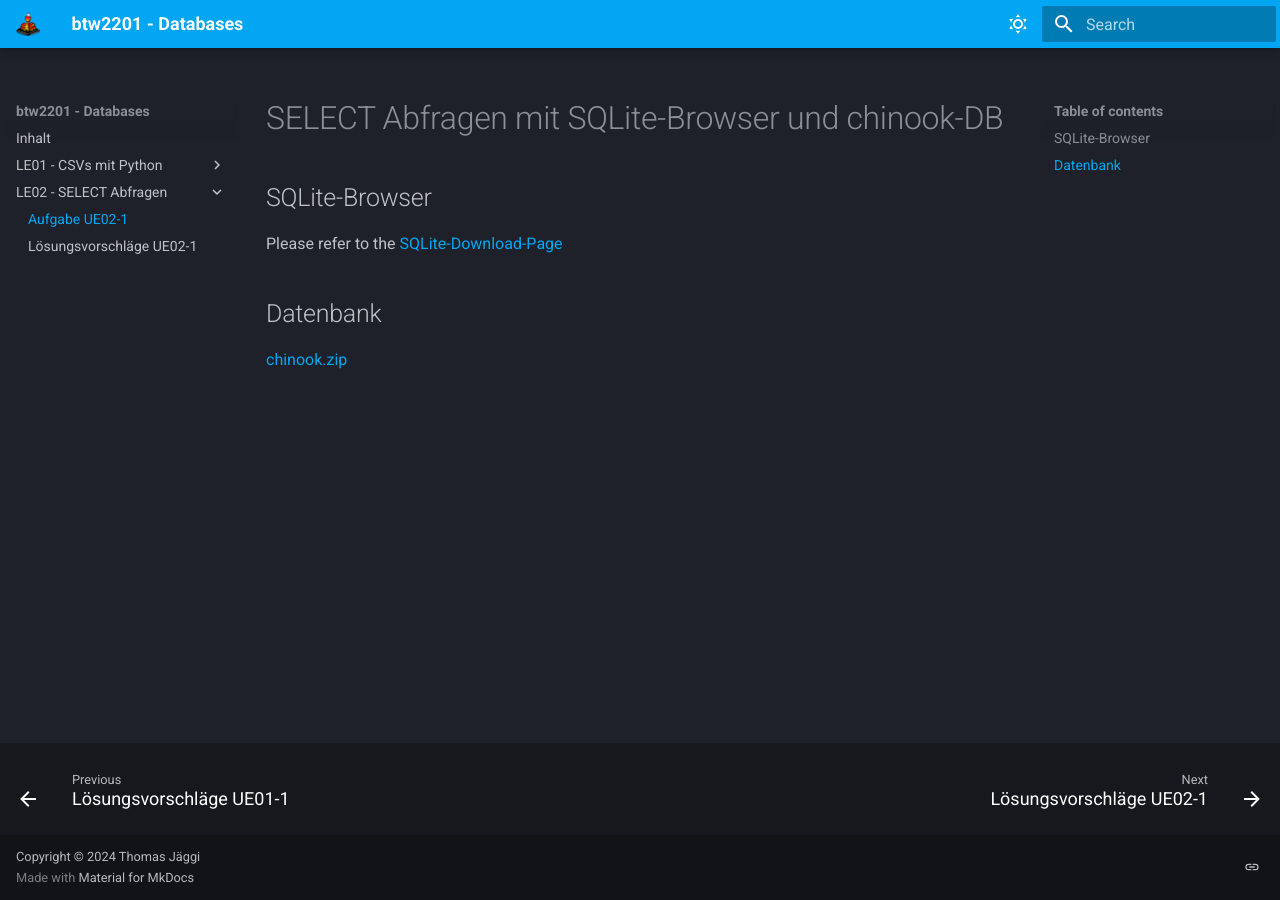
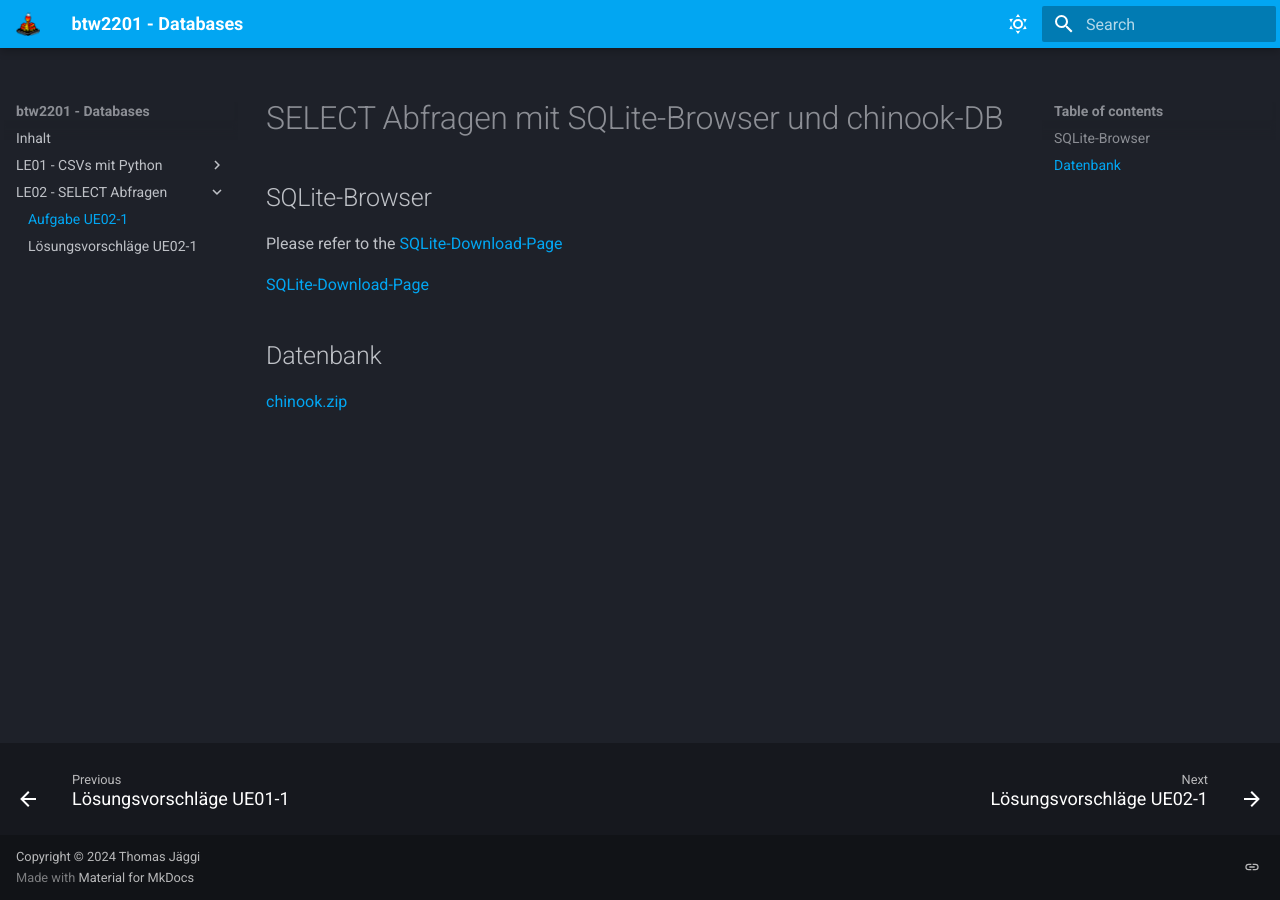
Before and after one commit to tjaeggi/btw2201_databases, an MkDocs documentation site: the page built from docs/UE02-1.md, in a window 1280 px wide. Built offline with MkDocs 1.6.1 and Material for MkDocs 9.7.7, drawn with Linux system fonts in a browser that asks for light colours; some web fonts are replaced.

Commit message:
UE02-1-3

```diff
--- a/docs/UE02-1.md
+++ b/docs/UE02-1.md
@@ -1,9 +1,14 @@
 # SELECT Abfragen mit SQLite-Browser und chinook-DB
 
 ## SQLite-Browser
+
 Please refer to the [SQLite-Download-Page](https://sqlitebrowser.org/dl/)
 
   [SQLite-Download-Page]: https://sqlitebrowser.org/dl/
 
+
+<a href="https://sqlitebrowser.org/dl/" target="_blank">SQLite-Download-Page</a>
+
 ## Datenbank
+
 [chinook.zip](static/chinook.zip){:download="chinook"}
```
